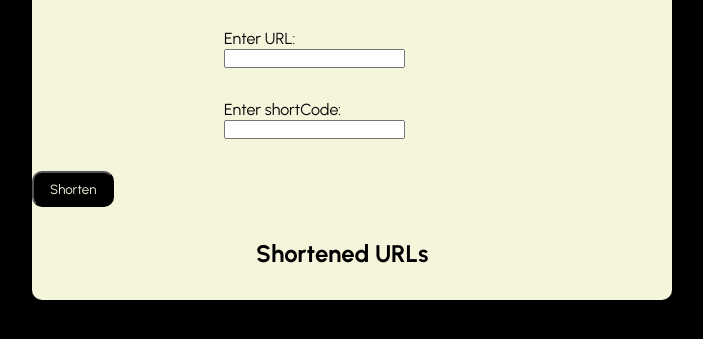
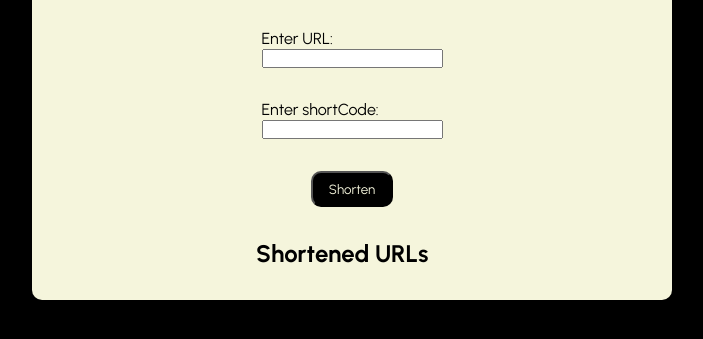
Before and after one commit to SaniyaArora03/URL, a website: page mini_projects/url/public/index.html in a window 1280 px wide. Shown: the part 207-546 px from the top of the page, without its empty margins (288-991 px from the left). Drawn offline with Linux system fonts and the light colour scheme; no server answers.

Commit message:
Update style.css

```diff
--- a/mini_projects/url/public/style.css
+++ b/mini_projects/url/public/style.css
@@ -33,6 +33,11 @@ button{
     color: beige;
     font-family: urbanist;
     margin: 2rem auto;
+}
+form {
+    display: flex;
+    flex-direction: column;
+    align-items: center;
 }
 form div{
     margin-left: 30%;
```
